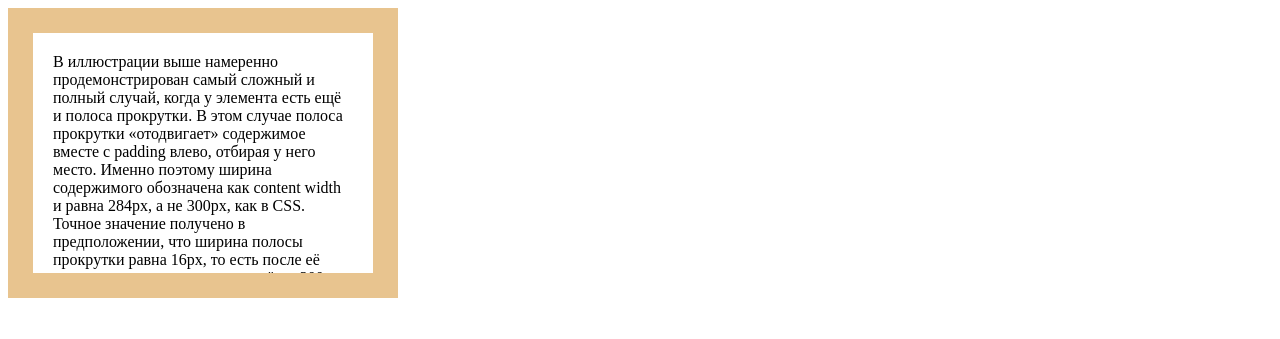
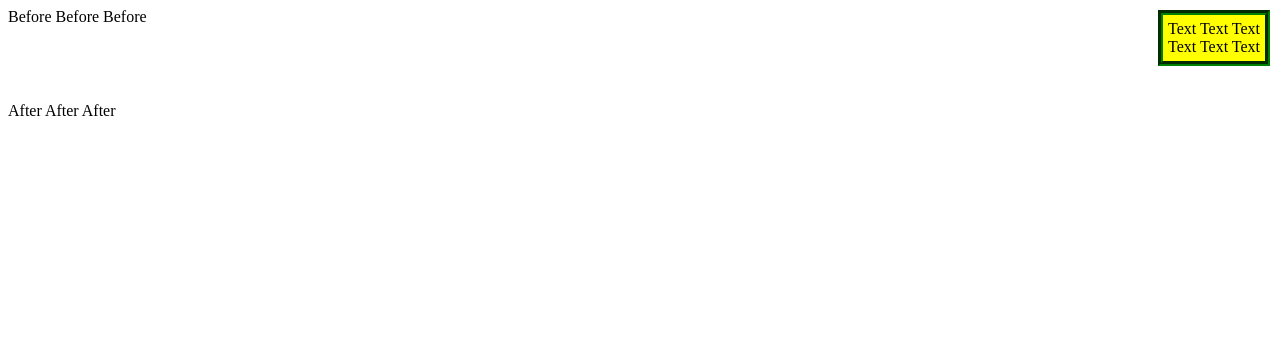
Before and after one commit to Beginner95/JavaScript, a PHP site: page / in a window 1280 px wide. Shown: the top 339 px of the page. Run offline with PHP 8.4, Linux system fonts and the light colour scheme.

Commit message:
Решил задачу. Подменить div на другой с таким же размером

```diff
--- a/index.php
+++ b/index.php
@@ -6,18 +6,14 @@
     <link rel="stylesheet" href="/style.css">
 </head>
 <body>
+Before Before Before
 
-<div id="example">
-В иллюстрации выше намеренно продемонстрирован самый сложный и полный случай, когда у элемента есть ещё и полоса прокрутки.
+<div id="moving-div">
+Text Text Text<br>
+Text Text Text<br>
+</div>
 
-В этом случае полоса прокрутки «отодвигает» содержимое вместе с padding влево, отбирая у него место.
-
-Именно поэтому ширина содержимого обозначена как content width и равна 284px, а не 300px, как в CSS.
-
-Точное значение получено в предположении, что ширина полосы прокрутки равна 16px, то есть после её вычитания на содержимое остаётся 300 - 16 = 284px. Конечно, она сильно зависит от браузера, устройства, ОС.
-
-Мы должны в точности понимать, что происходит с размерами элемента при наличии полосы прокрутки, поэтому на картинке выше это отражено.
-<div>
+After After After
 
 <script src="/js/metrics.js"></script>
 </body>
--- a/js/metrics.js
+++ b/js/metrics.js
@@ -1,19 +1,17 @@
 'use strict';
 
-let elem = document.createElement('div');
+let div = document.getElementById('moving-div');
 
-elem.style.overflowY = 'scroll';
-elem.style.height = '100px';
-elem.style.width = '100px';
-elem.style.visibility = 'hidden';
+let cloneDiv = document.createElement('div');
 
-document.body.appendChild(elem);
+cloneDiv.style.height = div.offsetHeight + 'px';
 
-console.log(elem.offsetWidth);
-console.log(elem.clientWidth);
+let computedStyle = div.currentStyle || getComputedStyle(div, '');
 
-let scrollWidth = elem.offsetWidth - elem.clientWidth;
+cloneDiv.style.marginTop = computedStyle.marginTop;
+cloneDiv.style.marginBottom = computedStyle.marginBottom;
 
-document.body.removeChild(elem)
+document.body.insertBefore(cloneDiv, div);
 
-console.log(scrollWidth);
+div.style.position = 'absolute';
+div.style.right = div.style.top = 0;
--- a/style.css
+++ b/style.css
@@ -1,16 +1,6 @@
-.notice {
-  padding: 5px;
-  border: 1px solid black;
-  font: normal 20px Arial;
-  background: white;
-  text-align: center;
-  width: 150px;
+#moving-div {
+    border: 5px groove green;
+    padding: 5px;
+    margin: 10px;
+    background-color: yellow;
 }
-
-#example {
-    width: 300px;
-    height: 200px;
-    border: 25px solid #E8C48F; /* рамка 25px */
-    padding: 20px;              /* поля 20px */
-    overflow: auto;             /* прокрутка */
-}
```
